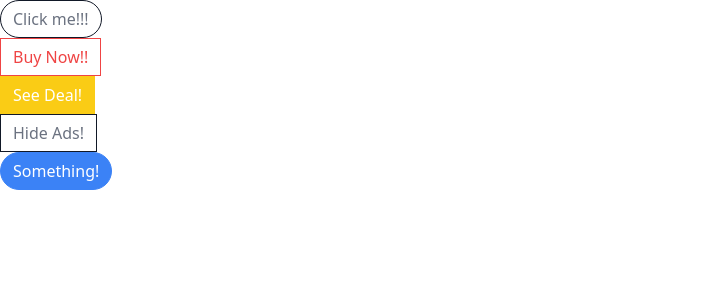
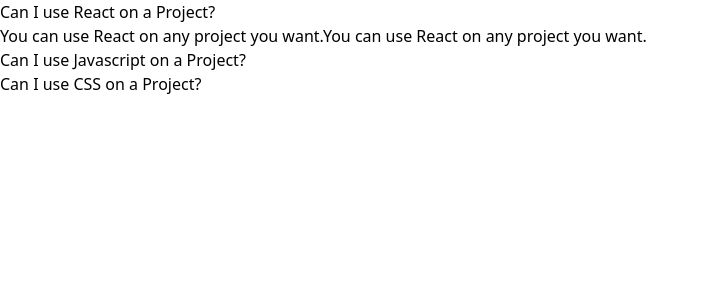
Before and after one commit to liamob/ReactJS_Projects, a React (Create React App) app in the folder comps/: page / in a window 1280 px wide. Shown: the top 300 px of the page, without its empty margins (0-708 px from the left). Built offline with nearby package versions, Linux system fonts and the light colour scheme.

Commit message:
building out project. Will eventually have many tabs with different web aspects

```diff
--- a/comps/package.json
+++ b/comps/package.json
@@ -10,6 +10,7 @@
     "prop-types": "^15.8.1",
     "react": "^18.2.0",
     "react-dom": "^18.2.0",
+    "react-icons": "4.6.0",
     "react-scripts": "5.0.1",
     "tailwind-merge": "^2.2.2",
     "web-vitals": "^2.1.4"
--- a/comps/src/App.js
+++ b/comps/src/App.js
@@ -1,33 +1,24 @@
-import Button from './Button';
+import Accordion from './components/Accordion';
 
 function App() {
-    return (
-        <div>
-            <div>
-                <Button secondary rounded outline>Click me!!!</Button>
-            </div>
-            <div>
-                <Button danger outline>
-                    Buy Now!!
-                </Button>
-            </div>
-            <div>
-                <Button warning>
-                    See Deal!
-                </Button>
-            </div>
-            <div>
-                <Button secondary outline>
-                    Hide Ads!
-                </Button>
-            </div>
-            <div>
-                <Button primary rounded>
-                    Something!
-                </Button>
-            </div>
-        </div>
-    );
+    const items = [
+        {
+            id: 'l2kj5',
+            label: 'Can I use React on a Project?',
+            content: 'You can use React on any project you want.You can use React on any project you want.'
+        },
+        {
+            id: 'lk2j35lkj',
+            label: 'Can I use Javascript on a Project?',
+            content: 'You can use React on any project you want.You can use React on any project you want.'
+        },
+        {
+            id: 'l1kj2i0g',
+            label: 'Can I use CSS on a Project?',
+            content: 'You can use React on any project you want.You can use React on any project you want.'
+        }
+    ];
+    return <Accordion items={items}/>
 }
 
 export default App;
--- /dev/null
+++ b/comps/src/components/Accordion.js
@@ -0,0 +1,23 @@
+import { useState } from 'react';
+
+function Accordion({ items }) {
+    const [expandedIndex, setExpandedIndex] = useState(0);
+
+    const renderedItems = items.map((item, index) => {
+        const isExpanded = index === expandedIndex;
+
+        const content = isExpanded && <div>{item.content}</div>;
+
+        return (
+            <div key={item.id}>
+                <div>{item.label}</div>
+                {isExpanded &&  <div>{item.content}</div>}
+            </div>
+        );
+    });
+    return(
+        <div>{renderedItems}</div>
+    );
+}
+
+export default Accordion;
--- a/comps/src/Button.js
+++ b/comps/src/components/Button.js
@@ -9,10 +9,11 @@
     warning,
     danger,
     outline,
-    rounded
+    rounded,
+    ...rest
 }) {
     const classes = twMerge(
-        className('px-3 py-1.5 border', {
+        className(rest.className, 'flex items-center px-3 py-1.5 border', {
             'border-blue-500 bg-blue-500 text-white': primary,
             'border-gray-900 bg-gray-900 text-white': secondary,
             'border-green-500 bg-green-500 text-white': success,
@@ -29,7 +30,7 @@
     );
 
     return (
-        <button className={classes}>
+        <button {...rest} className={classes}>
             {children}
         </button>
     );
--- a/comps/src/index.css
+++ b/comps/src/index.css
@@ -1,3 +1,7 @@
 @tailwind base;
 @tailwind components;
 @tailwind utilities;
+
+button>svg {
+    margin-right: 5px;
+}
--- /dev/null
+++ b/comps/src/pages/ButtonPage.js
@@ -0,0 +1,43 @@
+import { GoBell, GoCloudDownload, GoDatabase } from 'react-icons/go';
+import Button from '../components/Button';
+
+function ButtonPage() {
+    const handleClick = () => {
+        console.log('Click!!!');
+    };
+
+    return (
+        <div>
+            <div>
+                <Button secondary rounded outline className="mb-5" onClick={handleClick}>
+                    <GoBell />
+                    Click me!!!
+                </Button>
+            </div>
+            <div>
+                <Button danger outline onMouseEnter={handleClick}>
+                    <GoCloudDownload />
+                    Buy Now!!
+                </Button>
+            </div>
+            <div>
+                <Button warning onMouseLeave={handleClick}>
+                    <GoDatabase />
+                    See Deal!
+                </Button>
+            </div>
+            <div>
+                <Button secondary outline>
+                    Hide Ads!
+                </Button>
+            </div>
+            <div>
+                <Button primary rounded>
+                    Something!
+                </Button>
+            </div>
+        </div>
+    );
+}
+
+export default ButtonPage;
```
Also changed, not shown: 1 other file (tests, documents, lock files or other folders).
